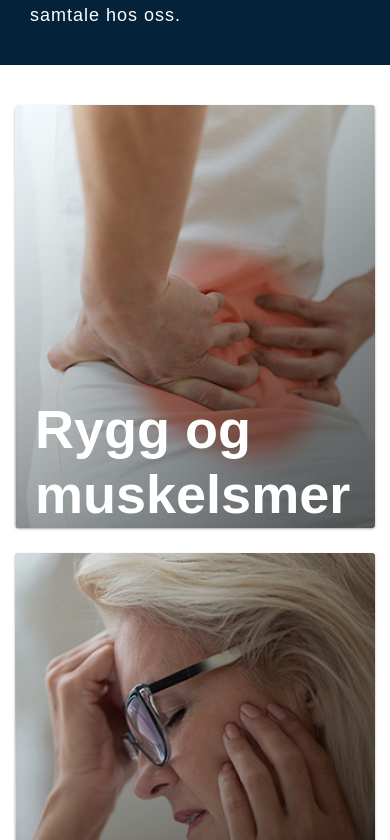
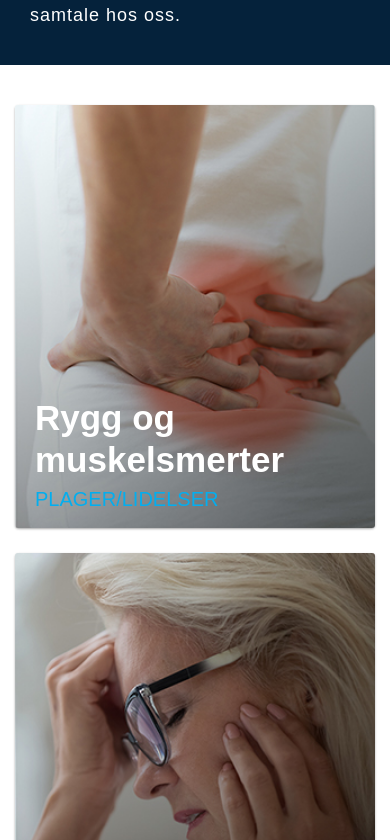
Before and after one commit to KittiVerdal/zenter, a Nuxt app: page /plager in a window 390 px wide. Shown: the part 784-1624 px from the top of the page. Built offline with nearby package versions, Linux system fonts and the light colour scheme; a web font is replaced by a local one.

Commit message:
ImageCard: update on mobilestyles

```diff
--- a/components/cards/imageCard.vue
+++ b/components/cards/imageCard.vue
@@ -43,6 +43,9 @@ h6.text-muted {
   @media screen and (max-width: 768px) {
     font-size: 24px;
   }
+  @media screen and (max-width: 550px) {
+    font-size: 20px;
+  }
 }
 h4 {
   padding-top: 85%;
@@ -50,6 +53,9 @@ h4 {
   font-size: 27px;
   @media screen and (max-width: 768px) {
     font-size: 54px;
+  }
+  @media screen and (max-width: 550px) {
+    font-size: 35px;
   }
 }
 a {
```
